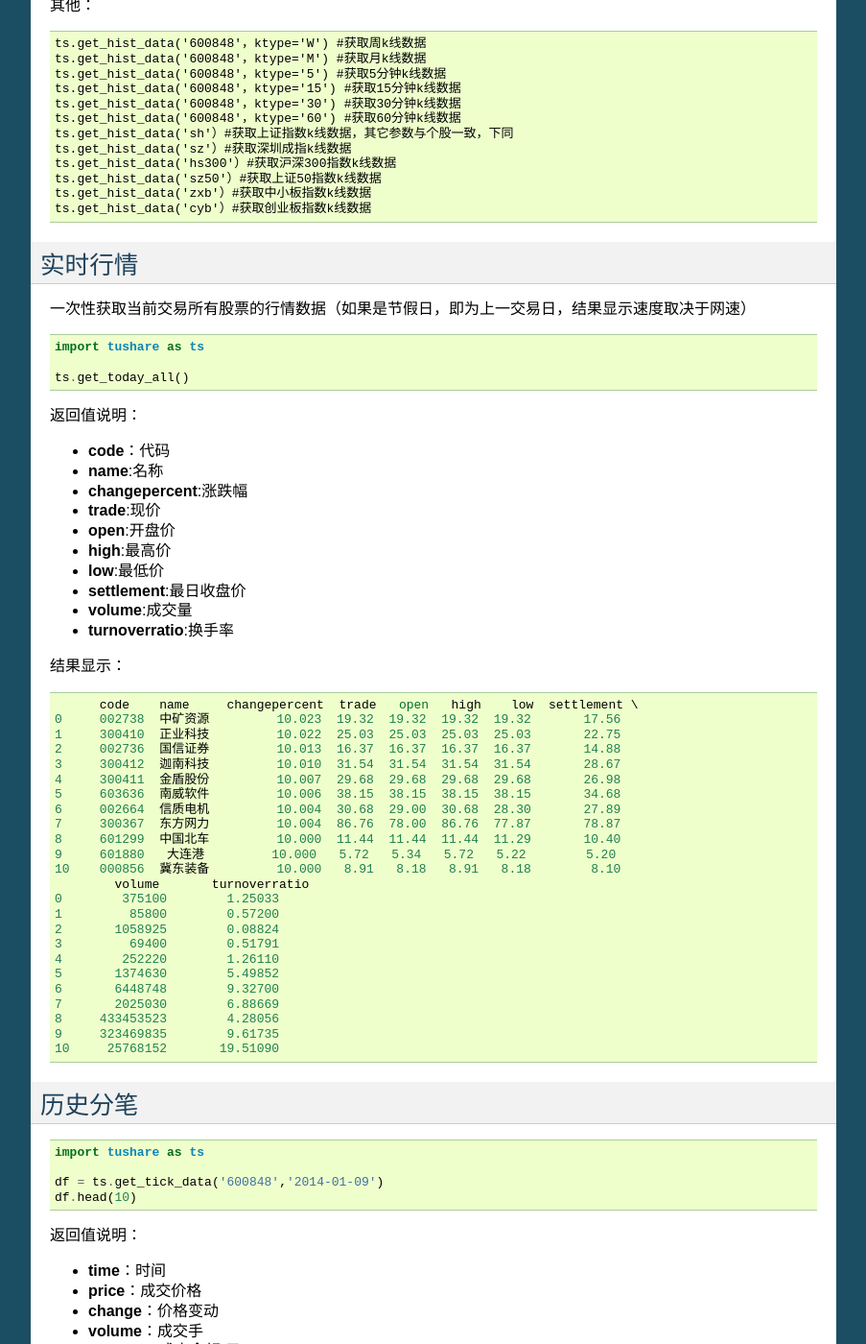
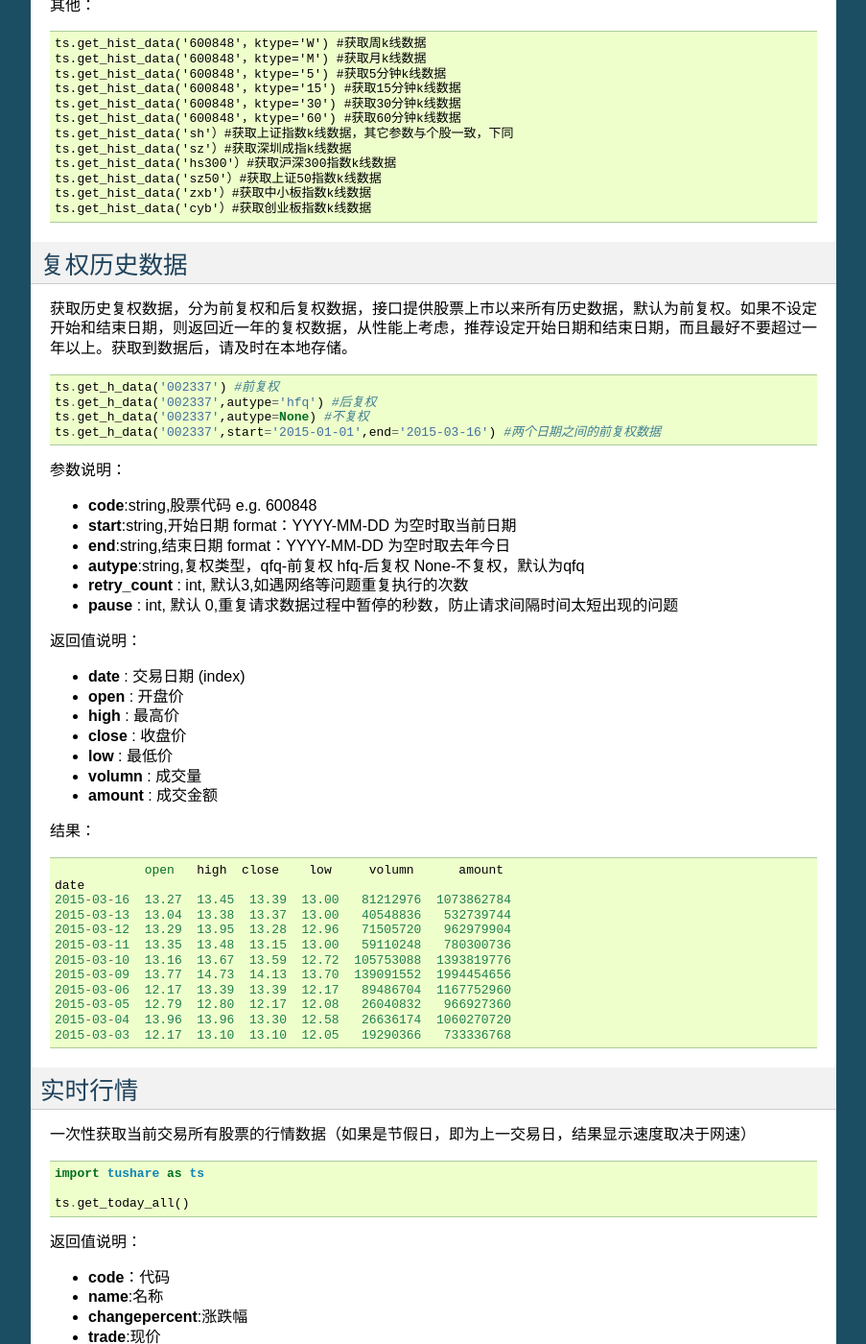
Before and after one commit to waditu/tushare, a Sphinx documentation site: the page built from docs/trading.rst, in a window 1280 px wide and 1400 px high, scrolled down 1763 px. Shown: the whole window at 96% size, without its empty margins (198-1101 px from the left). Built offline with Sphinx 7.4.7, drawn with Linux system fonts in a browser that asks for light colours.

```diff
--- a/docs/fundamental.rst
+++ b/docs/fundamental.rst
@@ -20,8 +20,8 @@
 
 本模块数据全部来自sina财经，由于财务数据项目比较多，所以拆分成了几个表，使用时可以通过股票代码合并在一起，也可以独立使用。数据在获取时，需要一页一页的抓取，所以需要一点等待时间，最后会合并成一个大表。
 
-沪深股票列表
-------------
+股票列表
+--------
 
 获取沪深上市公司基本情况。属性包括：
 
--- a/docs/storing.rst
+++ b/docs/storing.rst
@@ -16,7 +16,7 @@
 -  存入MySQL等关系型数据库
 -  存入NoSQL数据库
 
-csv文件
+CSV文件
 -------
 
 pandas的DataFrame和Series对象提供了直接保存csv文件格式的方法，通过参数设定，轻松将数据内容保存在本地磁盘。
--- a/docs/trading.rst
+++ b/docs/trading.rst
@@ -118,6 +119,56 @@
     ts.get_hist_data('sz50'）#获取上证50指数k线数据
     ts.get_hist_data('zxb'）#获取中小板指数k线数据
     ts.get_hist_data('cyb'）#获取创业板指数k线数据
+
+复权历史数据
+------------
+
+获取历史复权数据，分为前复权和后复权数据，接口提供股票上市以来所有历史数据，默认为前复权。如果不设定开始和结束日期，则返回近一年的复权数据，从性能上考虑，推荐设定开始日期和结束日期，而且最好不要超过一年以上。获取到数据后，请及时在本地存储。
+
+::
+
+    ts.get_h_data('002337') #前复权
+    ts.get_h_data('002337',autype='hfq') #后复权
+    ts.get_h_data('002337',autype=None) #不复权
+    ts.get_h_data('002337',start='2015-01-01',end='2015-03-16') #两个日期之间的前复权数据
+
+参数说明：
+
+-  **code**:string,股票代码 e.g. 600848
+-  **start**:string,开始日期 format：YYYY-MM-DD 为空时取当前日期
+-  **end**:string,结束日期 format：YYYY-MM-DD 为空时取去年今日
+-  **autype**:string,复权类型，qfq-前复权 hfq-后复权
+   None-不复权，默认为qfq
+-  **retry\_count** : int, 默认3,如遇网络等问题重复执行的次数
+-  **pause** : int, 默认
+   0,重复请求数据过程中暂停的秒数，防止请求间隔时间太短出现的问题
+
+返回值说明：
+
+-  **date** : 交易日期 (index)
+-  **open** : 开盘价
+-  **high** : 最高价
+-  **close** : 收盘价
+-  **low** : 最低价
+-  **volumn** : 成交量
+-  **amount** : 成交金额
+
+结果：
+
+::
+
+                open   high  close    low     volumn      amount
+    date
+    2015-03-16  13.27  13.45  13.39  13.00   81212976  1073862784
+    2015-03-13  13.04  13.38  13.37  13.00   40548836   532739744
+    2015-03-12  13.29  13.95  13.28  12.96   71505720   962979904
+    2015-03-11  13.35  13.48  13.15  13.00   59110248   780300736
+    2015-03-10  13.16  13.67  13.59  12.72  105753088  1393819776
+    2015-03-09  13.77  14.73  14.13  13.70  139091552  1994454656
+    2015-03-06  12.17  13.39  13.39  12.17   89486704  1167752960
+    2015-03-05  12.79  12.80  12.17  12.08   26040832   966927360
+    2015-03-04  13.96  13.96  13.30  12.58   26636174  1060270720
+    2015-03-03  12.17  13.10  13.10  12.05   19290366   733336768
 
 实时行情
 --------
```
Also changed, not shown: other parts of docs/trading.rst (+1 -0 lines), README.md (+34 -20 lines), docs/classifying.rst (+51 -18 lines), docs/preface.rst (+10 -14 lines), whats_new.md (+6 -1 lines), 5 other files.
